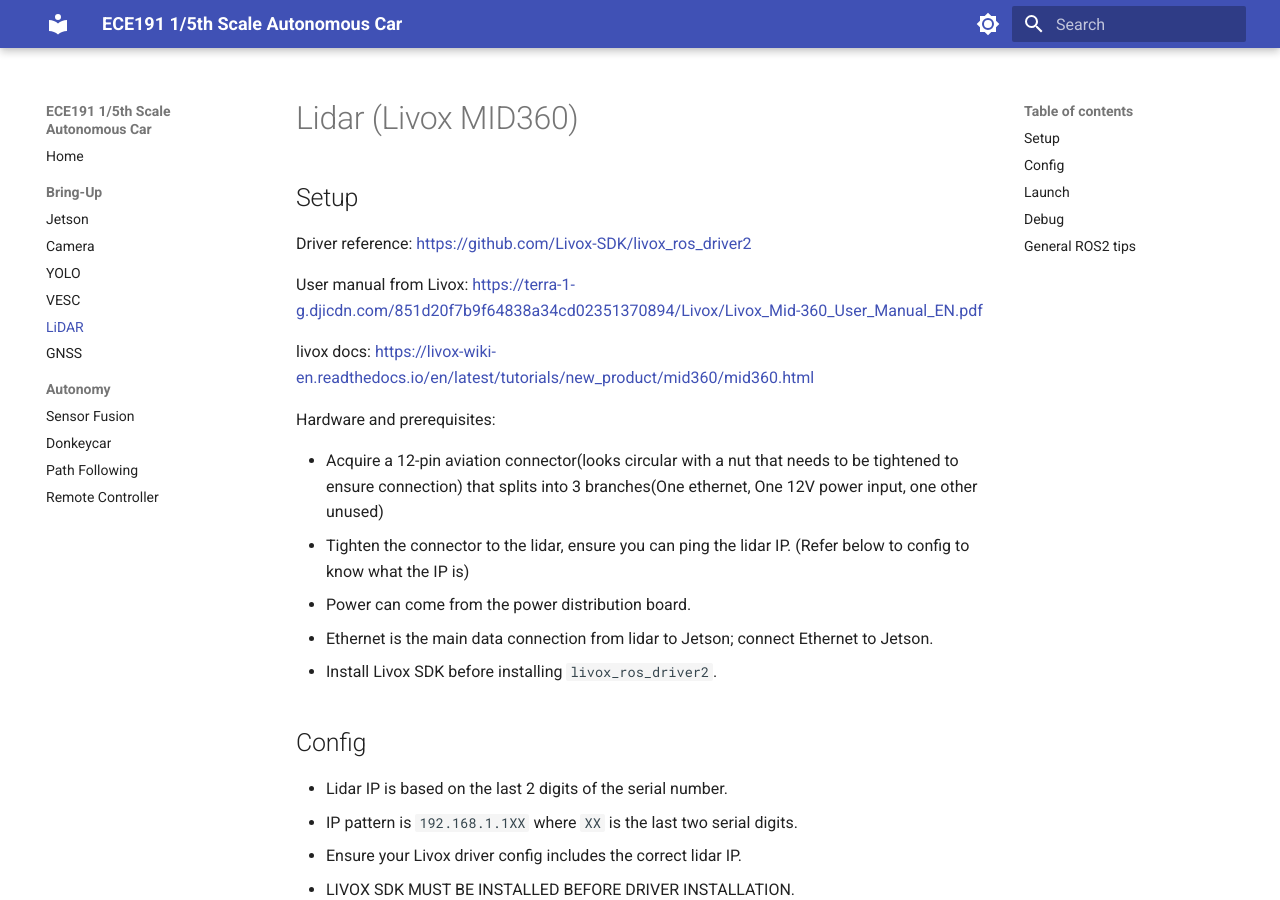
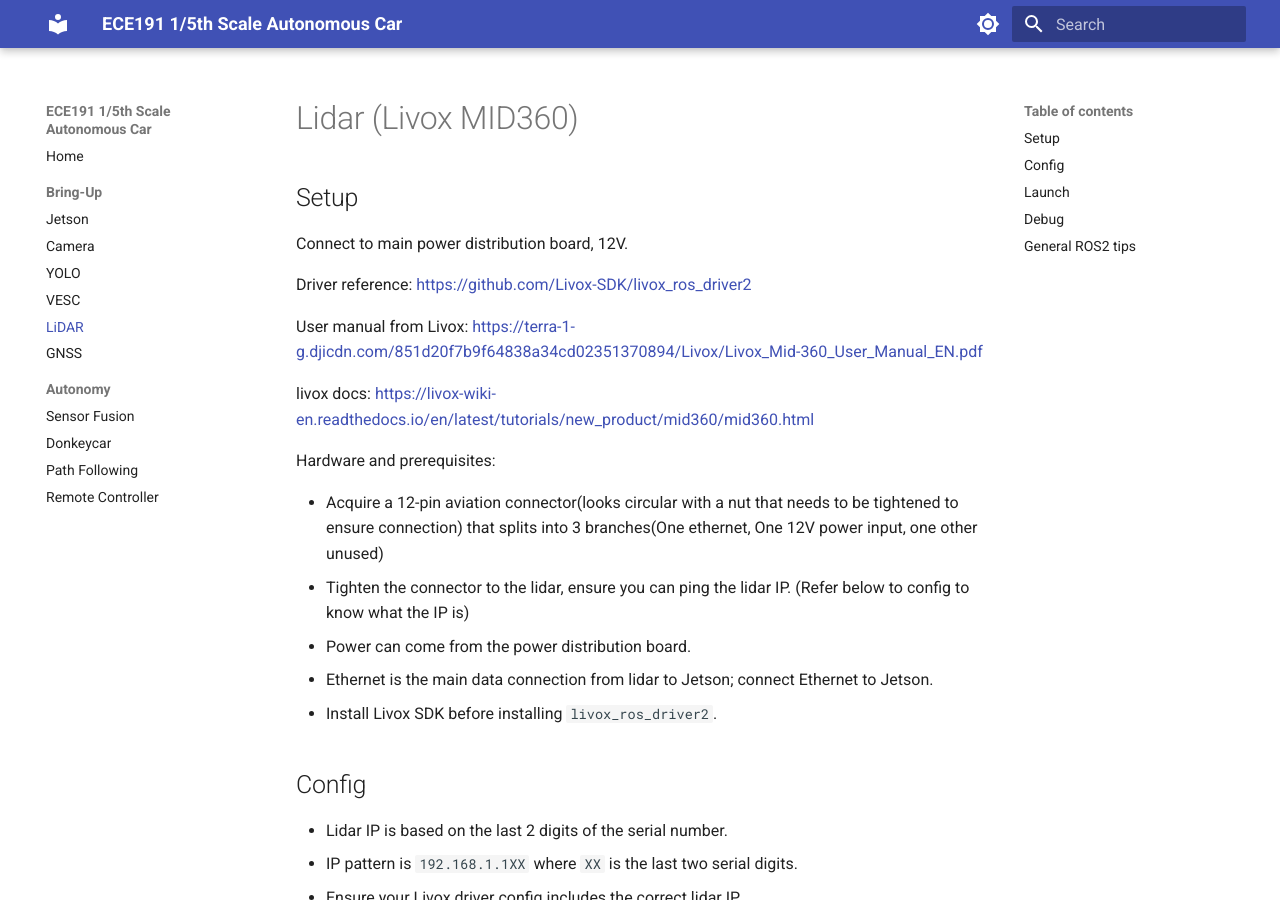
Before and after one commit to davidk003/ECE191-SP26-1fifth, an MkDocs documentation site: the page built from docs/lidar.md, in a window 1280 px wide and 900 px high. Built offline with MkDocs 1.6.1 and Material for MkDocs 9.7.7, drawn with Linux system fonts in a browser that asks for light colours.

Commit message:
Update lidar.md with setup instructions
Add power connection instructions and driver reference.

```diff
--- a/docs/lidar.md
+++ b/docs/lidar.md
@@ -1,6 +1,8 @@
 # Lidar (Livox MID360)
 
 ## Setup
+
+Connect to main power distribution board, 12V.
 
 Driver reference:
 <https://github.com/Livox-SDK/livox_ros_driver2>
```
